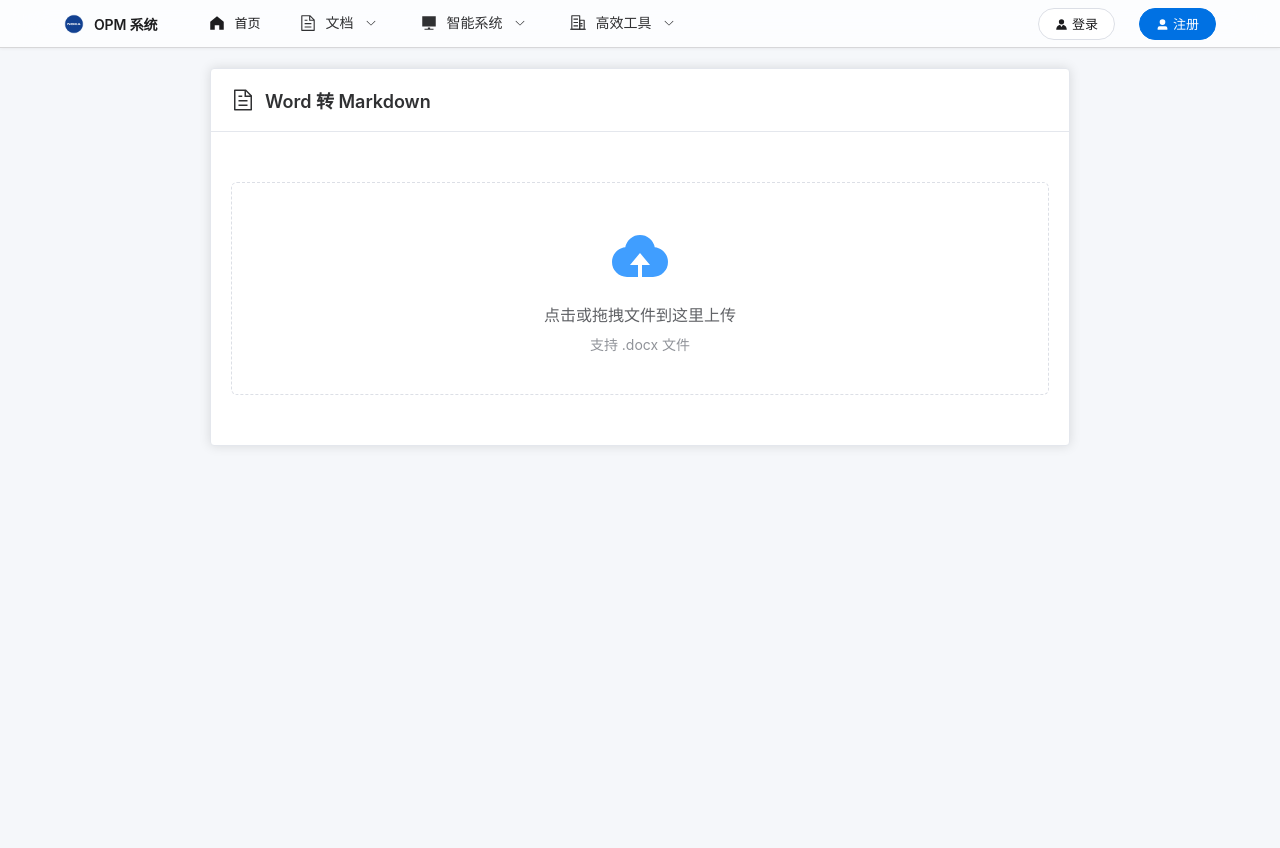
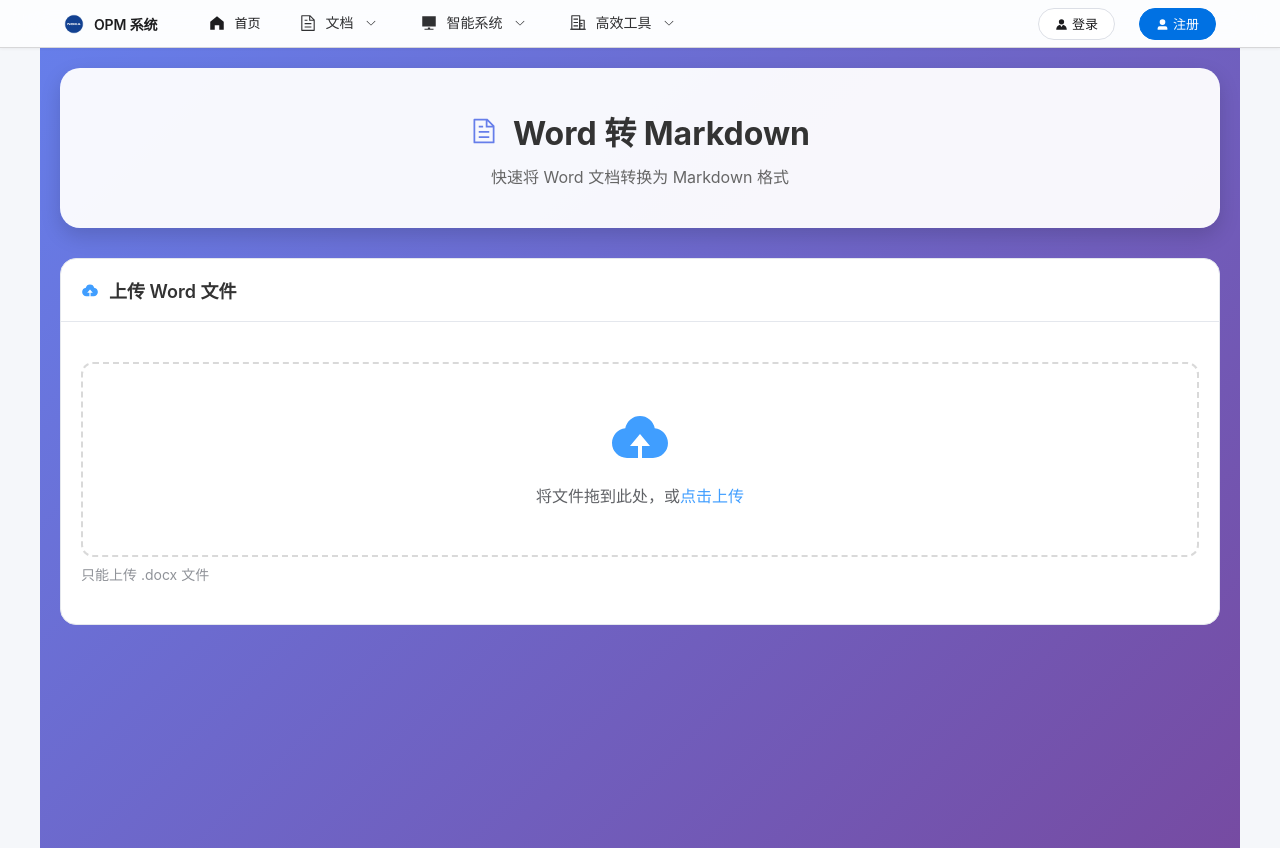
Before and after one commit to qbu889/OPMPlatform, a Vue app in the folder frontend/: page /word-to-md in a window 1280 px wide. Before the commit the page ends 800 px from the top, so only its background shows below. Built offline with nearby package versions, Linux system fonts and the light colour scheme.

Commit message:
fix：word转md功能修复

```diff
--- a/frontend/src/views/document/WordToMd.vue
+++ b/frontend/src/views/document/WordToMd.vue
@@ -1,10 +1,17 @@
 <template>
-  <div class="convert-container">
-    <el-card>
+  <div class="word-to-md-container">
+    <!-- 页面标题 -->
+    <div class="page-header">
+      <h2><el-icon :size="28" color="#667eea"><Document /></el-icon> Word 转 Markdown</h2>
+      <p class="subtitle">快速将 Word 文档转换为 Markdown 格式</p>
+    </div>
+
+    <!-- 文件上传卡片 -->
+    <el-card class="upload-card" shadow="hover">
       <template #header>
-        <div class="card-header">
-          <el-icon :size="24"><Document /></el-icon>
-          <span style="margin-left: 10px; font-size: 18px; font-weight: 600;">Word 转 Markdown</span>
+        <div class="card-header-title">
+          <el-icon color="#409eff"><UploadFilled /></el-icon>
+          <span>上传 Word 文件</span>
         </div>
       </template>
 
@@ -16,37 +23,64 @@
           :on-change="handleFileChange"
           :on-remove="handleRemove"
           :limit="1"
+          accept=".docx"
+          :before-upload="beforeUpload"
         >
-          <el-icon class="upload-icon"><UploadFilled /></el-icon>
-          <div class="upload-text">点击或拖拽文件到这里上传</div>
-          <div class="upload-tip">支持 .docx 文件</div>
+          <el-icon class="el-icon--upload"><UploadFilled /></el-icon>
+          <div class="el-upload__text">
+            将文件拖到此处，或<em>点击上传</em>
+          </div>
+          <template #tip>
+            <div class="el-upload__tip">
+              只能上传 .docx 文件
+            </div>
+          </template>
         </el-upload>
       </div>
 
-      <div v-if="loading" class="loading-tip">
-        <el-icon class="is-loading"><Loading /></el-icon>
-        <span>正在转换...</span>
+      <!-- 上传并转换按钮 -->
+      <div class="action-buttons" v-if="selectedFile">
+        <el-button type="primary" @click="convertFile" :loading="loading" :disabled="!selectedFile">
+          <el-icon><Upload /></el-icon> 上传并转换
+        </el-button>
       </div>
+    </el-card>
 
-      <div v-if="markdown" class="result-area">
-        <el-divider>转换结果</el-divider>
+    <!-- 加载提示 -->
+    <el-card v-if="loading" class="loading-card" shadow="hover">
+      <div class="loading-content">
+        <el-icon class="is-loading" :size="40"><Loading /></el-icon>
+        <p>正在转换中，请稍候...</p>
+      </div>
+    </el-card>
+
+    <!-- 转换结果 -->
+    <el-card v-if="markdown" class="result-card" shadow="hover">
+      <template #header>
+        <div class="card-header-title justify-between">
+          <div>
+            <el-icon color="#67c23a"><CircleCheck /></el-icon>
+            <span>转换结果</span>
+          </div>
+        </div>
+      </template>
+
       <el-input
         v-model="markdown"
         type="textarea"
-          :rows="15"
+        :rows="20"
         placeholder="转换结果..."
         resize="vertical"
+        readonly
       />
+
       <div class="action-buttons">
         <el-button type="primary" @click="copyMarkdown">
-            <el-icon><DocumentCopy /></el-icon>
-            复制结果
+          <el-icon><DocumentCopy /></el-icon> 复制结果
         </el-button>
         <el-button type="success" @click="downloadMarkdown">
-            <el-icon><Download /></el-icon>
-            下载文件
+          <el-icon><Download /></el-icon> 下载 Markdown 文件
         </el-button>
-        </div>
       </div>
     </el-card>
   </div>
@@ -55,19 +89,56 @@
 <script setup>
 import { ref } from 'vue'
 import { ElMessage } from 'element-plus'
-import { Document, UploadFilled, Loading, DocumentCopy, Download } from '@element-plus/icons-vue'
+import { Document, UploadFilled, Loading, DocumentCopy, Download, Upload, CircleCheck } from '@element-plus/icons-vue'
 
 const loading = ref(false)
 const markdown = ref('')
 const selectedFile = ref(null)
 
+// 上传前验证
+const beforeUpload = (file) => {
+  // 检查文件扩展名（不区分大小写）
+  const fileName = file.name.toLowerCase()
+  const isDocx = fileName.endsWith('.docx')
+
+  // 检查 MIME 类型
+  const isWordMime = file.type === 'application/vnd.openxmlformats-officedocument.wordprocessingml.document'
+
+  if (!isDocx || !isWordMime) {
+    ElMessage.error('仅支持 .docx 格式的 Word 文件')
+    return false
+  }
+
+  // 检查文件大小（最大 50MB）
+  const isLt50M = file.size / 1024 / 1024 < 50
+  if (!isLt50M) {
+    ElMessage.error('文件大小不能超过 50MB')
+    return false
+  }
+
+  return true
+}
+
 const handleFileChange = (file) => {
   selectedFile.value = file
+  markdown.value = ''
+}
+
+const handleRemove = () => {
+  selectedFile.value = null
+  markdown.value = ''
+}
+
+const convertFile = () => {
+  if (!selectedFile.value) {
+    ElMessage.warning('请先选择文件')
+    return
+  }
+
   loading.value = true
-  markdown.value = ''
 
   const formData = new FormData()
-  formData.append('file', file.raw)
+  formData.append('file', selectedFile.value.raw)
 
   fetch('/word-to-md/convert', {
     method: 'POST',
@@ -91,11 +162,6 @@ const handleFileChange = (file) => {
     })
 }
 
-const handleRemove = () => {
-  selectedFile.value = null
-  markdown.value = ''
-}
-
 const copyMarkdown = () => {
   if (!markdown.value) return
   navigator.clipboard.writeText(markdown.value)
@@ -116,57 +182,147 @@ const downloadMarkdown = () => {
 </script>
 
 <style scoped>
-.convert-container {
+.word-to-md-container {
   padding: 20px;
-  max-width: 900px;
+  max-width: 1200px;
   margin: 0 auto;
+  background: linear-gradient(135deg, #667eea 0%, #764ba2 100%);
+  min-height: 100vh;
 }
 
-.card-header {
+/* 页面标题 */
+.page-header {
+  text-align: center;
+  padding: 40px 20px;
+  margin-bottom: 30px;
+  background: rgba(255, 255, 255, 0.95);
+  border-radius: 20px;
+  box-shadow: 0 8px 20px rgba(0, 0, 0, 0.15);
+}
+
+.page-header h2 {
+  font-size: 32px;
+  margin: 0 0 10px 0;
   display: flex;
   align-items: center;
+  justify-content: center;
+  gap: 15px;
+  color: #333;
 }
 
-.upload-area {
-  margin: 30px 0;
+.subtitle {
+  font-size: 16px;
+  color: #666;
+  margin: 0;
 }
 
-.upload-icon {
+/* 卡片通用样式 */
+.upload-card,
+.loading-card,
+.result-card {
+  margin-bottom: 25px;
+  border-radius: 16px;
+  transition: all 0.3s ease;
+}
+
+.upload-card:hover,
+.loading-card:hover,
+.result-card:hover {
+  transform: translateY(-3px);
+  box-shadow: 0 12px 30px rgba(0, 0, 0, 0.2);
+}
+
+.card-header-title {
+  display: flex;
+  align-items: center;
+  gap: 10px;
+  font-size: 18px;
+  font-weight: 600;
+  color: #333;
+}
+
+.justify-between {
+  justify-content: space-between;
+}
+
+/* 上传区域 */
+.upload-area {
+  margin: 20px 0;
+}
+
+:deep(.el-upload-dragger) {
+  padding: 40px;
+  border-radius: 12px;
+  border: 2px dashed #d9d9d9;
+  transition: all 0.3s ease;
+}
+
+:deep(.el-upload-dragger:hover) {
+  border-color: #409eff;
+  background-color: #f5f7fa;
+}
+
+:deep(.el-icon--upload) {
   font-size: 64px;
   color: #409eff;
   margin-bottom: 15px;
 }
 
-.upload-text {
+:deep(.el-upload__text) {
   font-size: 16px;
   color: #606266;
   margin-bottom: 8px;
 }
 
-.upload-tip {
+:deep(.el-upload__text em) {
+  color: #409eff;
+  font-style: normal;
+  font-weight: 500;
+}
+
+:deep(.el-upload__tip) {
   font-size: 14px;
   color: #909399;
 }
 
-.loading-tip {
-  text-align: center;
-  padding: 30px;
-  color: #409eff;
-  font-size: 16px;
+/* 按钮组 */
+.action-buttons {
+  margin-top: 20px;
+  display: flex;
+  gap: 15px;
+  justify-content: center;
 }
 
-.loading-tip .is-loading {
-  margin-right: 10px;
-  font-size: 20px;
+:deep(.el-button) {
+  border-radius: 980px !important;
+  padding: 0 24px !important;
+  font-weight: 500 !important;
+  height: 40px !important;
 }
 
-.result-area {
-  margin-top: 20px;
+/* 加载卡片 */
+.loading-content {
+  text-align: center;
+  padding: 40px 20px;
+  color: #409eff;
 }
 
-.action-buttons {
-  margin-top: 15px;
-  display: flex;
-  gap: 15px;
+.loading-content .is-loading {
+  margin-bottom: 15px;
+  color: #409eff;
+}
+
+.loading-content p {
+  font-size: 16px;
+  margin: 0;
+  color: #606266;
+}
+
+/* 结果卡片 */
+:deep(.result-card .el-textarea__inner) {
+  font-family: 'Consolas', 'Monaco', 'Courier New', monospace;
+  font-size: 14px;
+  line-height: 1.6;
+  border-radius: 8px;
 }
 </style>
```
Also changed, not shown: 1 other file (tests, documents, lock files or other folders). Lines whose indentation alone changed are shown as unchanged.
